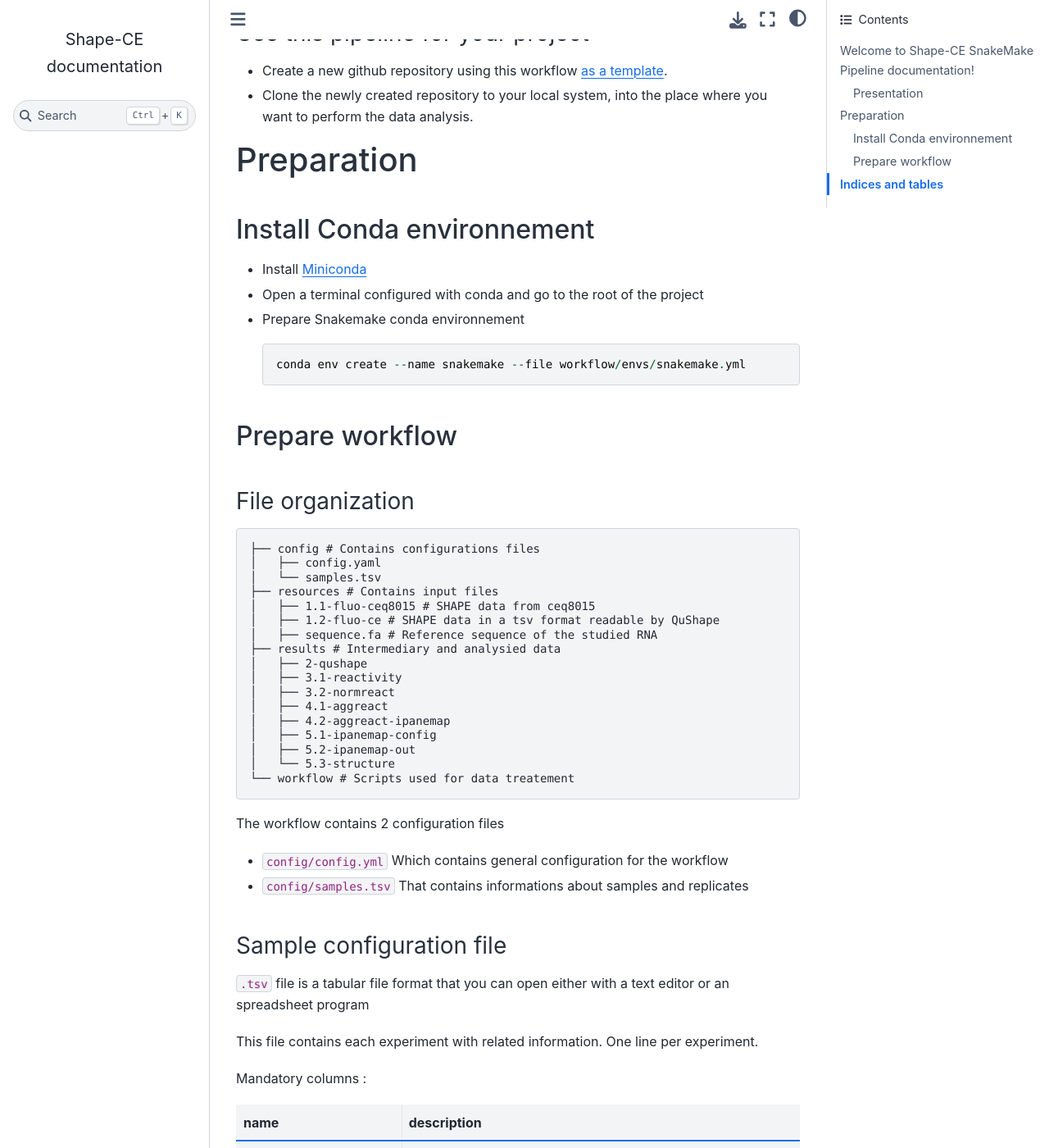
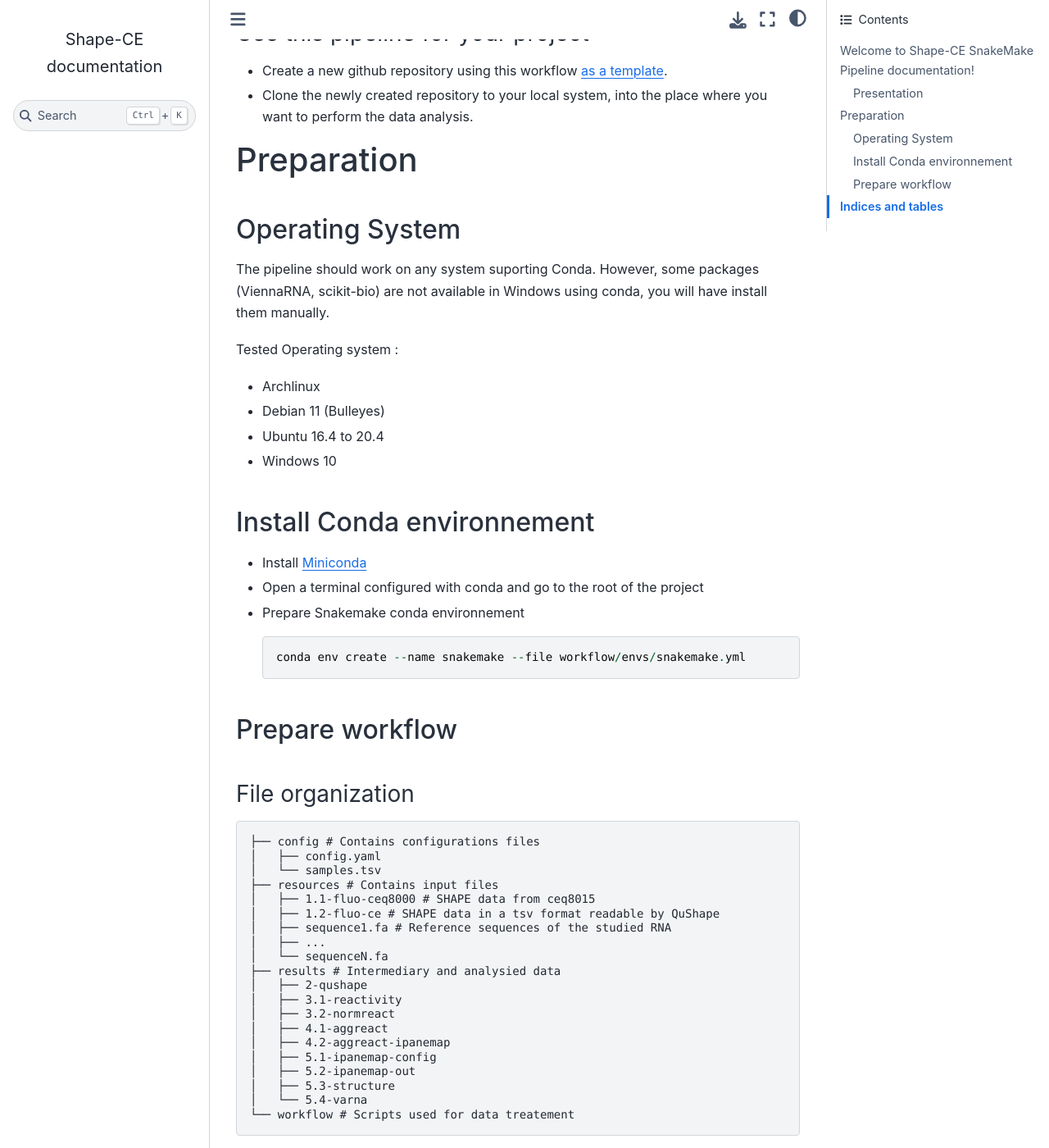
Before and after one commit to Sargueil-CiTCoM/ipasuite, a Sphinx documentation site: the page built from workflow/docs/source/index.md, in a window 1280 px wide and 1400 px high, scrolled down 737 px. Shown: the whole window at 82% size. Built offline with Sphinx 7.4.7 and the Sphinx Book theme 1.1.4, drawn with Linux system fonts in a browser that asks for light colours; some of the changed text lies outside the part shown.

Commit message:
documenting

````diff
--- a/workflow/docs/source/index.md
+++ b/workflow/docs/source/index.md
@@ -24,6 +24,19 @@
 
 # Preparation
 
+## Operating System
+
+The pipeline should work on any system suporting Conda.
+However, some packages (ViennaRNA, scikit-bio) are not available in Windows using conda, you will have install them manually.
+
+Tested Operating system :
+- Archlinux
+- Debian 11 (Bulleyes)
+- Ubuntu 16.4 to 20.4
+- Windows 10
+
+
+
 ## Install Conda environnement
 
 - Install [Miniconda](https://docs.conda.io/en/latest/miniconda.html)
@@ -45,9 +58,11 @@
 │   ├── config.yaml
 │   └── samples.tsv
 ├── resources # Contains input files
-│   ├── 1.1-fluo-ceq8015 # SHAPE data from ceq8015
+│   ├── 1.1-fluo-ceq8000 # SHAPE data from ceq8015
 │   ├── 1.2-fluo-ce # SHAPE data in a tsv format readable by QuShape
-│   ├── sequence.fa # Reference sequence of the studied RNA
+│   ├── sequence1.fa # Reference sequences of the studied RNA
+│   ├── ...
+│   └── sequenceN.fa
 ├── results # Intermediary and analysied data
 │   ├── 2-qushape
 │   ├── 3.1-reactivity
@@ -56,7 +71,8 @@
 │   ├── 4.2-aggreact-ipanemap
 │   ├── 5.1-ipanemap-config
 │   ├── 5.2-ipanemap-out
-│   └── 5.3-structure
+│   ├── 5.3-structure
+│   └── 5.4-varna
 └── workflow # Scripts used for data treatement
 ```
 
@@ -95,6 +111,20 @@
 | --- | -------- | ------------ | ----- | ----------- | --------- | -------------- | ------------- | ------ | --------- | ------- | ---------- | --------- | ---------------- | --------------------------------------- | ----------------------- | --------------------------------------- | ----------------------------------------------- |
 | 1   | didymium |              | 1M7   | 37C         | Mg        |                |               |        |           |         | 2019-08-01 | 1         | yes              | 2-qushape/didymium_1M7_37C_Mg_3.qushape | didymium.fa             | input/didymium_1M7_37C_Mg_1.fluo-ce.tsv | input/didymium_DMSO_of_1M7_37C_Mg_1.fluo-ce.tsv |
 
+### Config.yaml
+
+`config.yaml` contains all informations necessary to execute the workflow
+
+
+``` yaml
+
+
+```
+
+
+
+
+
 
 
 ```{toctree}
@@ -106,5 +136,5 @@
 ==================
 
 * {ref}`genindex`
-* {ref}`modindex`
+Ê* {ref}`modindex`
 * {ref}`search`
````
Also changed, not shown: 1 other file.
